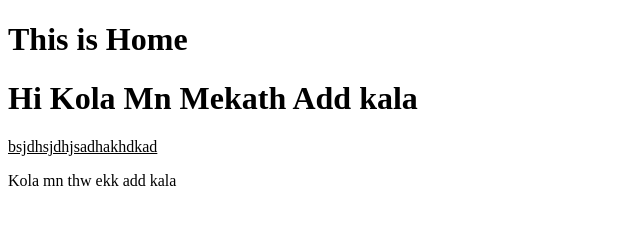
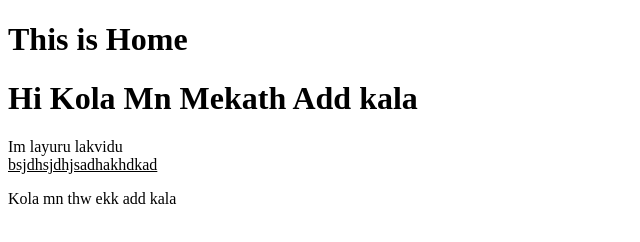
Before and after one commit to LayuruLK/Scent-Project, a plain HTML site: page home.html in a window 1280 px wide. Shown: the whole page, without its empty margins (0-640 px from the left). Drawn offline with Linux system fonts and the light colour scheme.

Commit message:
crete div

```diff
--- a/home.html
+++ b/home.html
@@ -10,7 +10,9 @@
     <h1>Hi Kola Mn Mekath Add kala</h1>
 
 
-
+    <div>
+        Im layuru lakvidu
+    </div>
 
 
 
```
